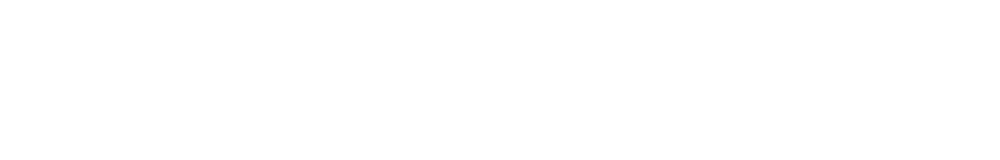
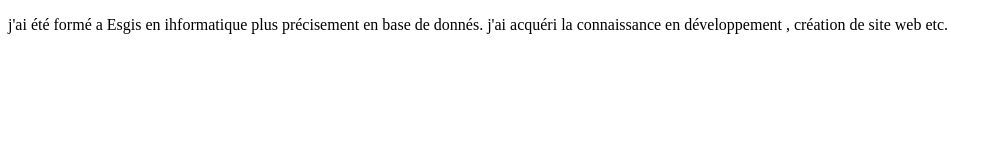
Before and after one commit to Arl04/git-mon-cv, a plain HTML site: page index.html in a window 1280 px wide. Shown: the whole page, without its empty margins (0-1000 px from the left). Drawn offline with Linux system fonts and the light colour scheme.

Commit message:
mise en place de la section formations

```diff
--- a/index.html
+++ b/index.html
@@ -8,6 +8,12 @@
     <link rel="stylesheet" href="style.css">
 </head>
 <body>
+    <formations>
+        <p>
+            j'ai été formé a Esgis en ihformatique plus précisement en base de donnés.
+            j'ai acquéri la connaissance en développement , création de site web etc.
+        </p>
+    </formations>
 
 </body>
 </html>
```
